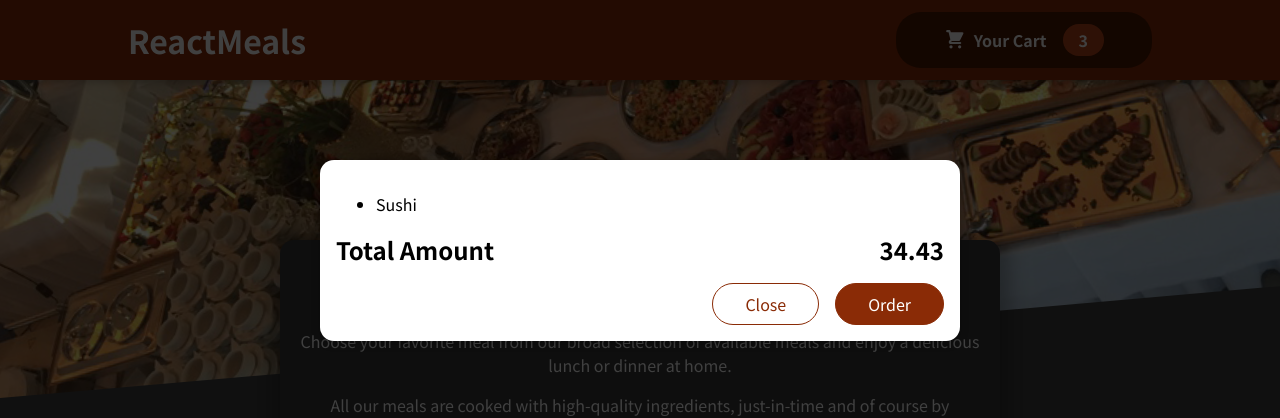
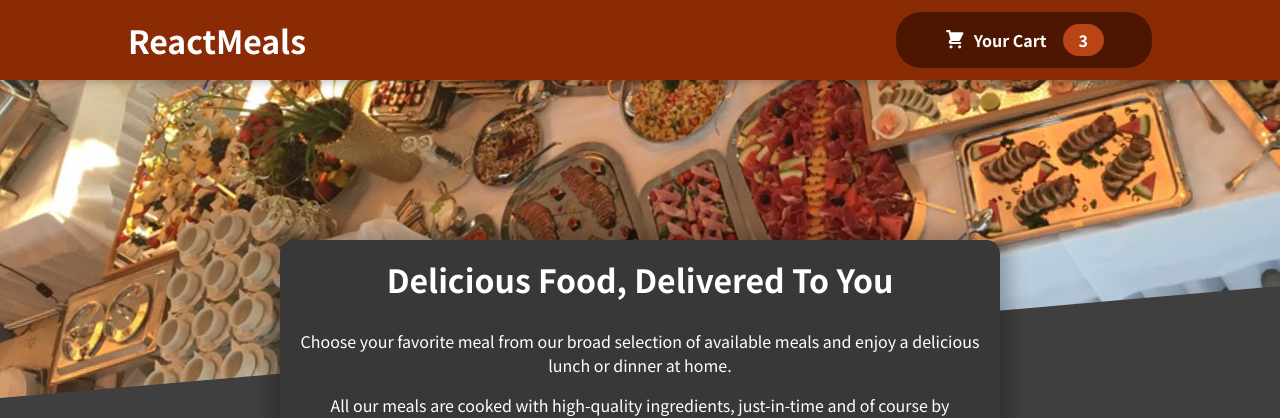
Before and after one commit to ankush6859/Food-App, a React (Create React App) app: page / in a window 1280 px wide. Shown: the top 418 px of the page. Built offline with nearby package versions, Linux system fonts and the light colour scheme.

Commit message:
Added functionality to show and cancel modal using button and backdrop

```diff
--- a/src/App.js
+++ b/src/App.js
@@ -1,13 +1,22 @@
-import React from 'react';
+import React, { useState } from 'react';
 import Cart from './components/Cart/Cart';
 import Header from './components/Layout/Header';
 import Meals from './components/Meals/Meals';
 
 function App() {
+  const [showModal, setShowModal] = useState(false);
+
+  const showCartHandler = () => {
+    setShowModal(true);
+  };
+  const hideCartHandler = () => {
+    setShowModal(false);
+  };
+
   return (
     <React.Fragment>
-      <Cart />
-      <Header />
+      {showModal && <Cart onClose={hideCartHandler} />}
+      <Header onShowCart={showCartHandler} />
       <main>
         <Meals />
       </main>
--- a/src/components/Cart/Cart.js
+++ b/src/components/Cart/Cart.js
@@ -2,6 +2,8 @@
 import classes from './Cart.module.css';
 
 const Cart = (props) => {
+  const { onClose } = props;
+
   const cartItems = (
     <ul>
       {[{ id: '1', name: 'Sushi', amount: '2', price: 12.99 }].map((dish) => (
@@ -10,14 +12,16 @@
     </ul>
   );
   return (
-    <Modal>
+    <Modal onClose={onClose}>
       {cartItems}
       <div className={classes.total}>
         <span>Total Amount</span>
         <span>34.43</span>
       </div>
       <div className={classes.actions}>
-        <button className={classes['button--alt']}>Close</button>
+        <button className={classes['button--alt']} onClick={onClose}>
+          Close
+        </button>
         <button className={classes.button}>Order</button>
       </div>
     </Modal>
--- a/src/components/Layout/Header.js
+++ b/src/components/Layout/Header.js
@@ -5,11 +5,12 @@
 import HeaderCartButton from './HeaderCartButton';
 
 const Header = (props) => {
+  const { onShowCart } = props;
   return (
     <React.Fragment>
       <header className={classes.header}>
         <h1>ReactMeals</h1>
-        <HeaderCartButton />
+        <HeaderCartButton onClick={onShowCart} />
       </header>
       <div className={classes['main-image']}>
         <img src={mainMeal} alt="Meals" />
--- a/src/components/Layout/HeaderCartButton.jsx
+++ b/src/components/Layout/HeaderCartButton.jsx
@@ -3,8 +3,9 @@
 import classes from './HeaderCartButton.module.css';
 
 const HeaderCartButton = (props) => {
+  const { onClick } = props;
   return (
-    <button className={classes.button}>
+    <button className={classes.button} onClick={onClick}>
       <span className={classes.icon}>
         <CartIcon />
       </span>
--- a/src/components/UI/Modal.js
+++ b/src/components/UI/Modal.js
@@ -1,11 +1,12 @@
 import { Fragment } from 'react';
 import ReactDOM from 'react-dom';
-import Card from './Card';
 
 import classes from './Modal.module.css';
 
 const Backdrop = (props) => {
-  return <div className={classes.backdrop} />;
+  const { onClose } = props;
+
+  return <div className={classes.backdrop} onClick={onClose} />;
 };
 
 const ModalOverlay = (props) => {
@@ -19,9 +20,11 @@
 const portalElement = document.getElementById('overlays');
 
 const Modal = (props) => {
+  const { onClose } = props;
+
   return (
     <Fragment>
-      {ReactDOM.createPortal(<Backdrop />, portalElement)}
+      {ReactDOM.createPortal(<Backdrop onClose={onClose} />, portalElement)}
       {ReactDOM.createPortal(
         <ModalOverlay>{props.children}</ModalOverlay>,
         portalElement
```
Also changed, not shown: 1 other file (tests, documents, lock files or other folders).
